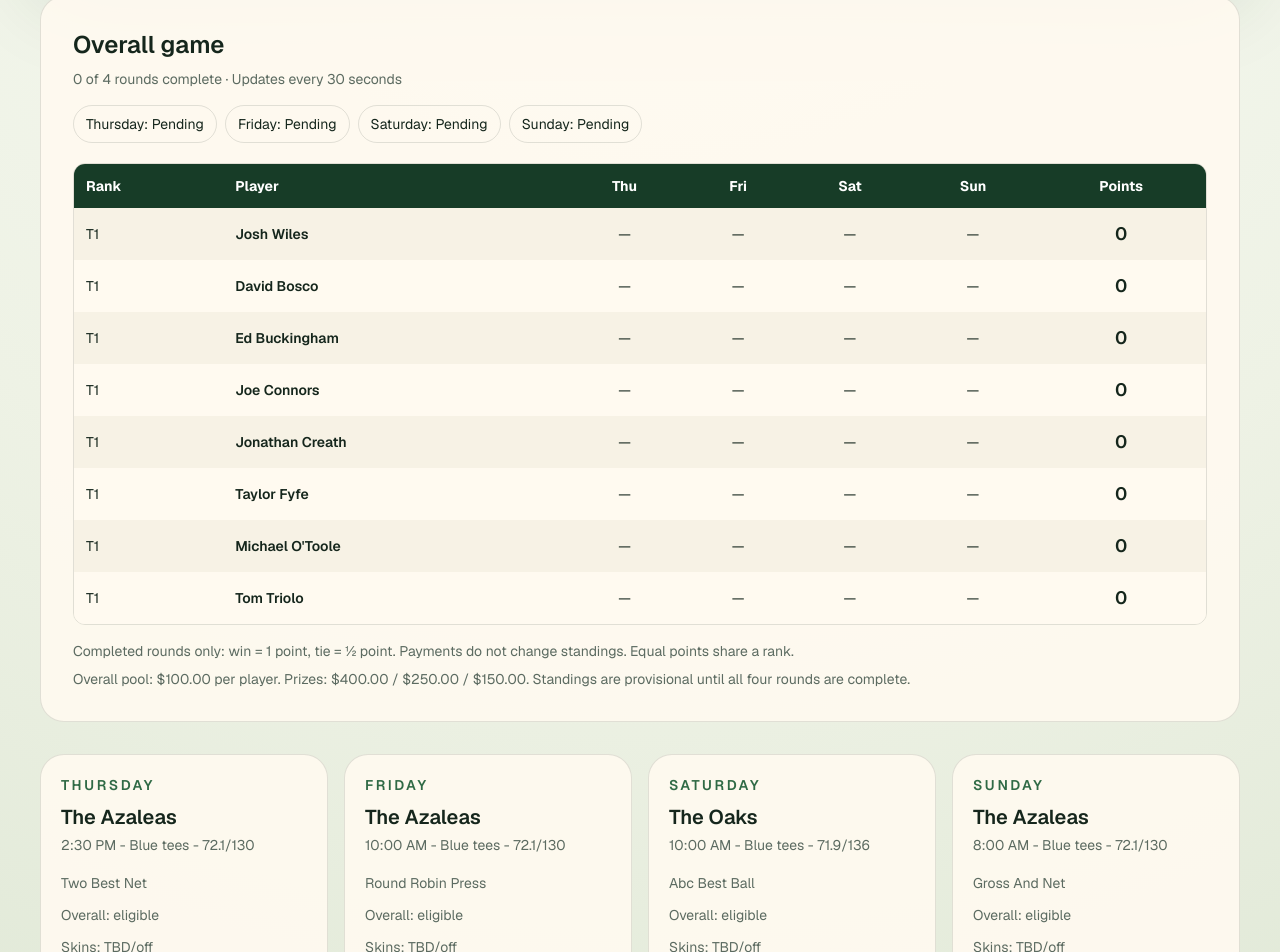
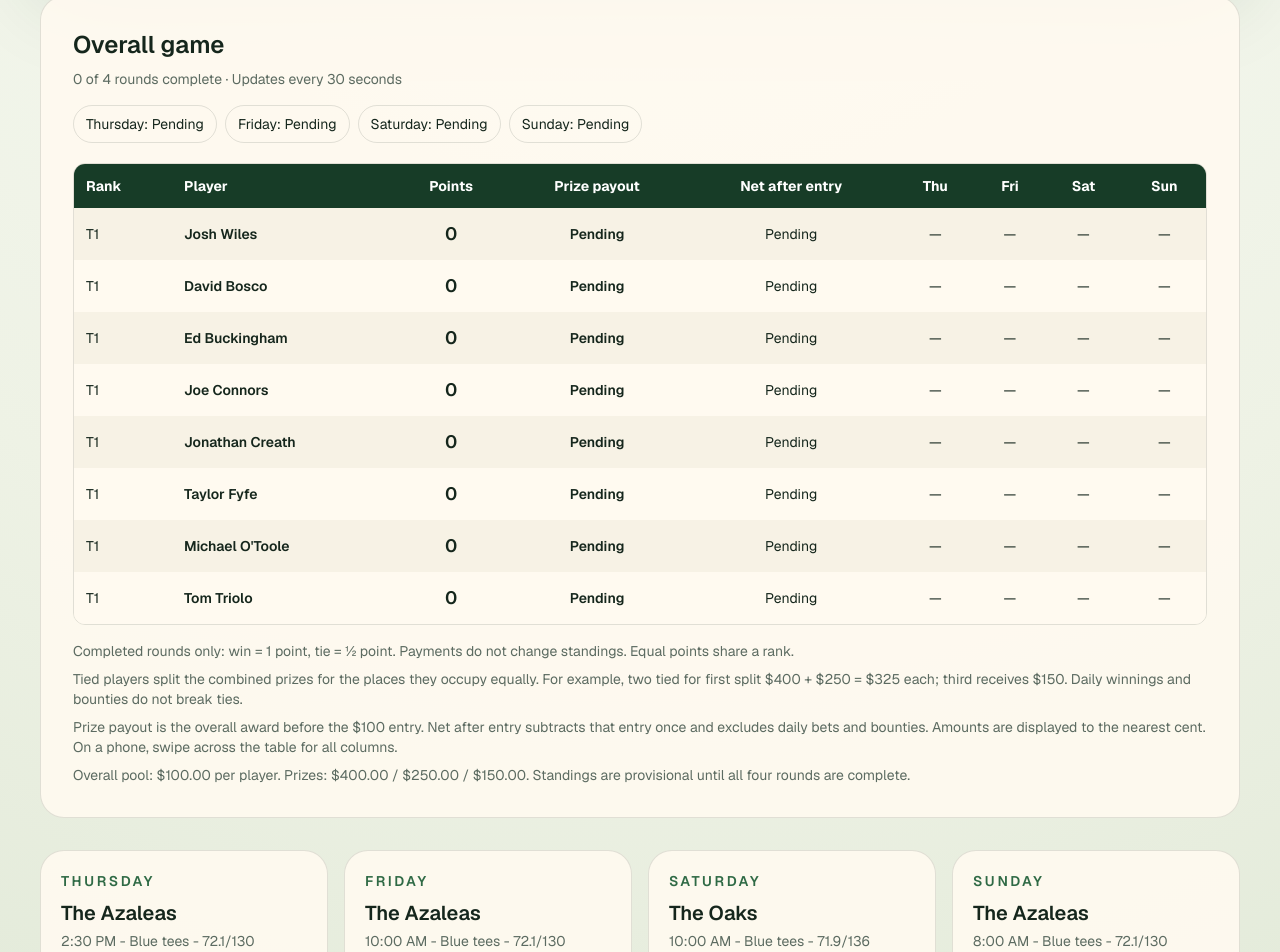
Before and after one commit to jawiles1/major-pool-winners, a Next.js app in the folder web/: page /trips/dancing-rabbit-2026 in a window 1280 px wide. Shown: the part 551-1503 px from the top of the page. Built offline with nearby package versions, Linux system fonts and the light colour scheme; no server answers; the database is empty.

Commit message:
Show final overall payouts and explain tied prize splits

```diff
--- a/web/src/components/dancing-rabbit-overall.tsx
+++ b/web/src/components/dancing-rabbit-overall.tsx
@@ -42,21 +42,27 @@ export function DancingRabbitOverall() {
             <caption className="sr-only">Overall points by day and current rank</caption>
             <thead className="bg-accent-strong !text-white"><tr>
               <th scope="col" className="p-3">Rank</th><th scope="col" className="p-3">Player</th>
+              <th scope="col" className="p-3 text-center">Points</th>
+              <th scope="col" className="p-3 text-center">Prize payout</th>
+              <th scope="col" className="p-3 text-center">Net after entry</th>
               {days.map(result => <th scope="col" key={result.day.id} className="p-3 text-center">{result.day.label.slice(0, 3)}</th>)}
-              <th scope="col" className="p-3 text-center">Points</th>
             </tr></thead>
             <tbody>{results.overallRows.map((row, index) => {
               const rank = results.overallRows.findIndex(other => other.points === row.points) + 1;
               const tied = results.overallRows.filter(other => other.points === row.points).length > 1;
               return <tr key={row.player.id} className={index % 2 === 0 ? "bg-background/70" : "bg-card"}>
                 <td className="p-3">{tied ? "T" : ""}{rank}</td><th scope="row" className="p-3 font-semibold">{row.player.name}</th>
+                <td className="p-3 text-center text-lg font-semibold">{row.points}</td>
+                <td className="p-3 text-center font-semibold">{results.overallComplete ? formatMoney(row.overallPayout) : "Pending"}</td>
+                <td className="p-3 text-center">{results.overallComplete ? formatMoney(row.overallPayout - dancingRabbitTrip.overallBuyIn) : "Pending"}</td>
                 {days.map(result => <td key={result.day.id} className="p-3 text-center">{!result.complete ? "—" : result.tied ? 0.5 : result.winnerPlayerIds.includes(row.player.id) ? 1 : 0}</td>)}
-                <td className="p-3 text-center text-lg font-semibold">{row.points}</td>
               </tr>;
             })}</tbody>
           </table>
         </div>
         <p className="mt-4 text-sm text-muted">Completed rounds only: win = 1 point, tie = ½ point. Payments do not change standings. Equal points share a rank.</p>
+        <p className="mt-2 text-sm text-muted">Tied players split the combined prizes for the places they occupy equally. For example, two tied for first split $400 + $250 = $325 each; third receives $150. Daily winnings and bounties do not break ties.</p>
+        <p className="mt-2 text-sm text-muted">Prize payout is the overall award before the $100 entry. Net after entry subtracts that entry once and excludes daily bets and bounties. Amounts are displayed to the nearest cent. On a phone, swipe across the table for all columns.</p>
         <p className="mt-2 text-sm text-muted">Overall pool: {formatMoney(dancingRabbitTrip.overallBuyIn)} per player. Prizes: {dancingRabbitTrip.overallPayouts.map(formatMoney).join(" / ")}. {results.overallComplete ? "All rounds are complete; final payouts are available in scoring." : "Standings are provisional until all four rounds are complete."}</p>
       </>}
     </section>
--- a/web/src/components/dancing-rabbit-score-app.tsx
+++ b/web/src/components/dancing-rabbit-score-app.tsx
@@ -392,6 +392,7 @@ export function DancingRabbitScoreApp() {
           <p className="text-sm font-semibold uppercase tracking-[0.18em] text-accent">
             Overall Standings
           </p>
+          <a href="/trips/dancing-rabbit-2026#overall-game" className="mt-2 inline-block text-sm font-semibold text-accent underline">View overall ranks, tie rules, and final prize payouts</a>
           <div className="mt-4 overflow-hidden rounded-[1rem] border border-line">
             <div className="grid grid-cols-[1.4fr_0.6fr_0.8fr_0.8fr_0.8fr] bg-accent-strong px-3 py-2 text-[11px] font-semibold uppercase tracking-[0.12em] !text-white">
               <div>Player</div>
```
